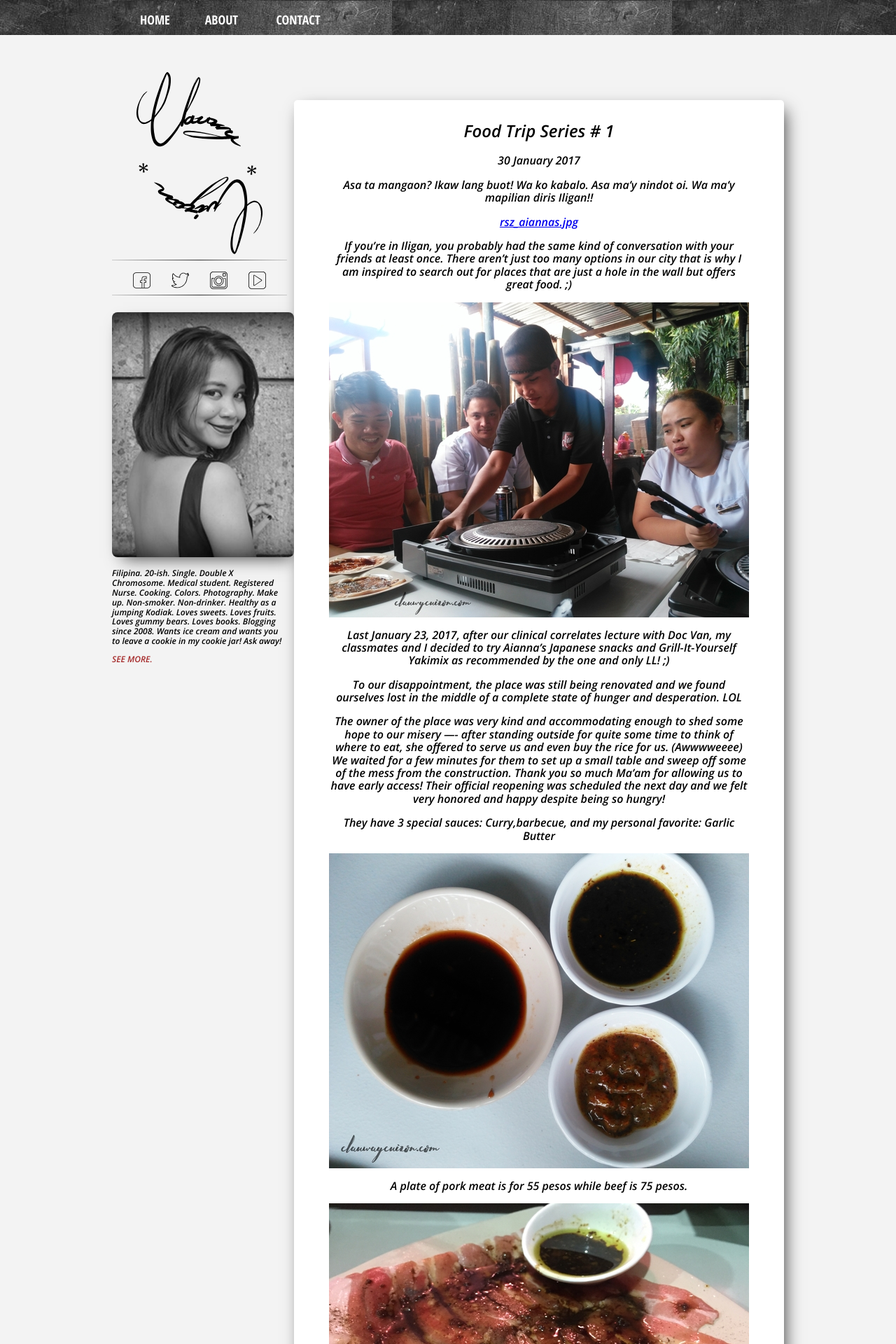
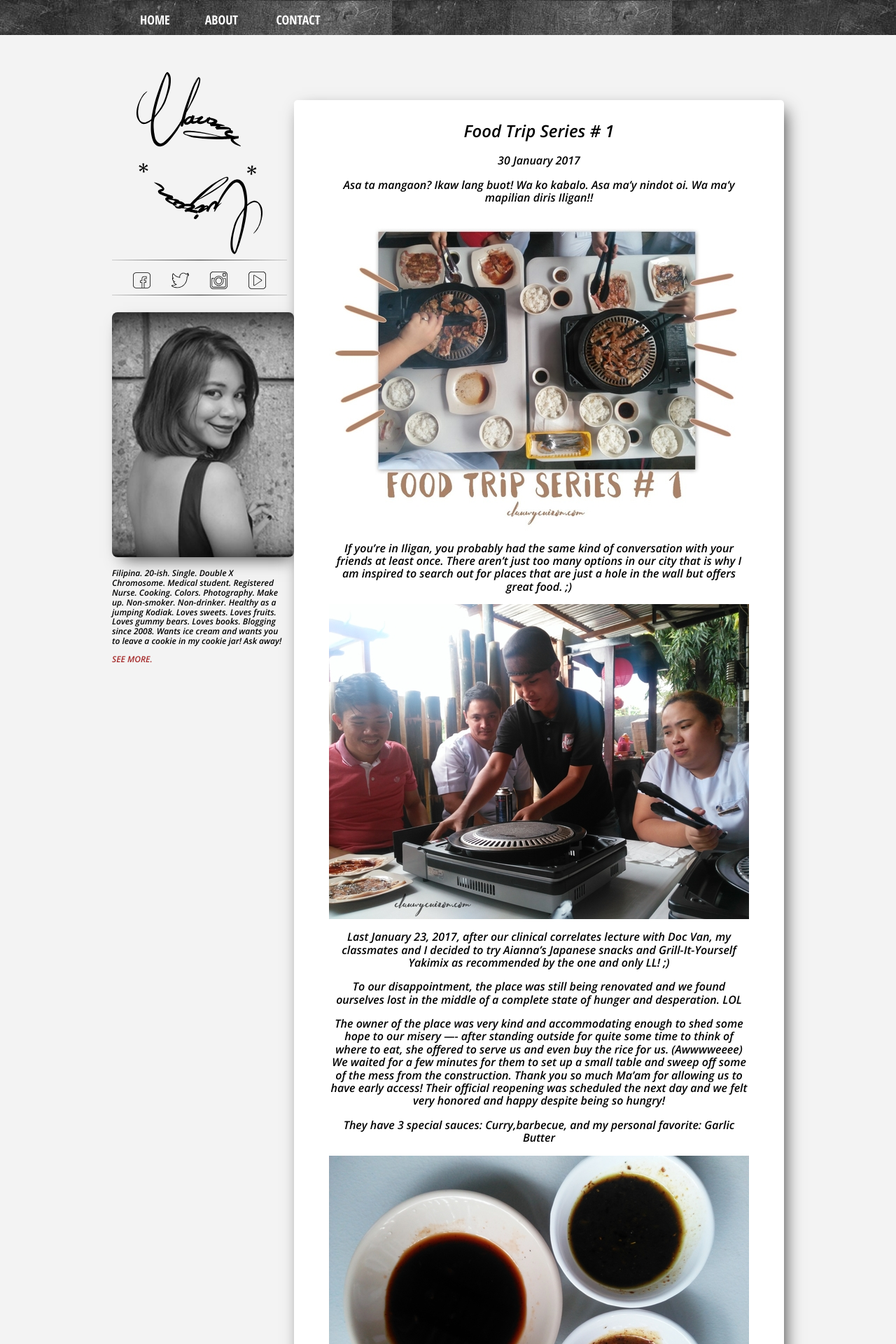
Before and after one commit to clauwycuizon/clauwycuizon, a Jekyll site: the page built from _posts/2017-01-30-food-trip-series-number-1.markdown, in a window 1280 px wide. Shown: the top 1920 px of the page at 70% size. Built offline with Jekyll 4.4.1, drawn with Linux system fonts in a browser that asks for light colours; our own code applies the rules of GitHub Pages for plain Markdown files.

Commit message:
Updated Food Trip Series Number 1

```diff
--- a/_posts/2017-01-30-food-trip-series-number-1.markdown
+++ b/_posts/2017-01-30-food-trip-series-number-1.markdown
@@ -11,7 +11,7 @@ Wa ko kabalo.
 Asa ma’y nindot oi.
 Wa ma’y mapilian diris Iligan!!
 
-[rsz_aiannas.jpg](/uploads/rsz_aiannas.jpg){: .center-image }
+![rsz_aiannas.jpg](/uploads/rsz_aiannas.jpg){: .center-image }
 
 If you’re in Iligan, you probably had the same kind of conversation with your friends at least once. There aren’t just too many options in our city that is why I am inspired to search out for places that are just a hole in the wall but offers great food. ;)
 
```
